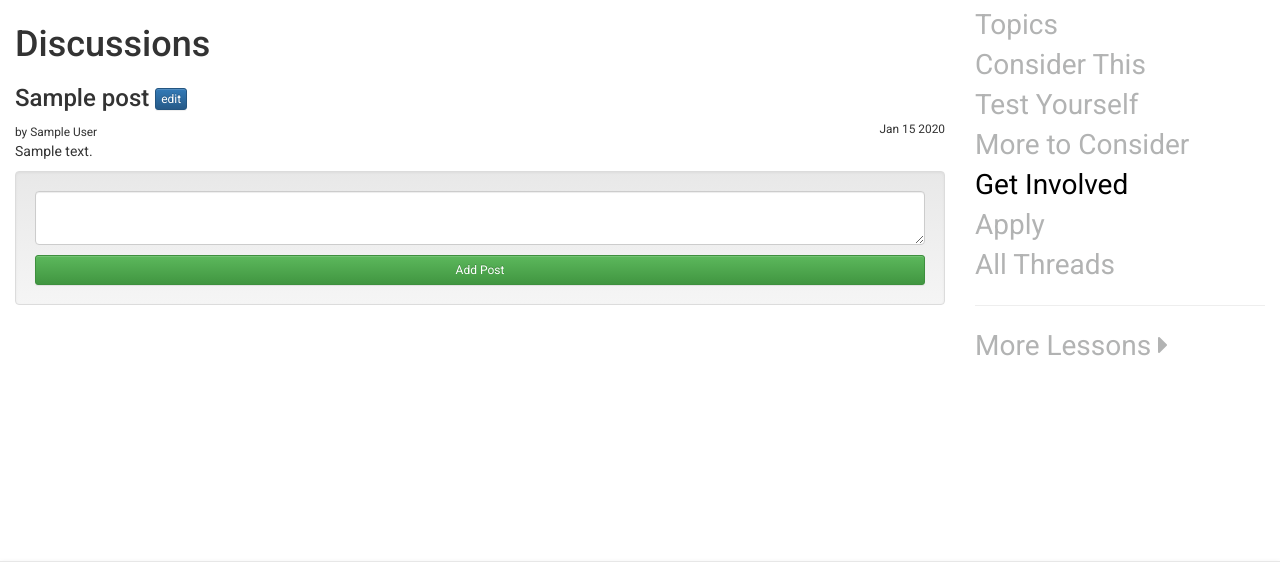
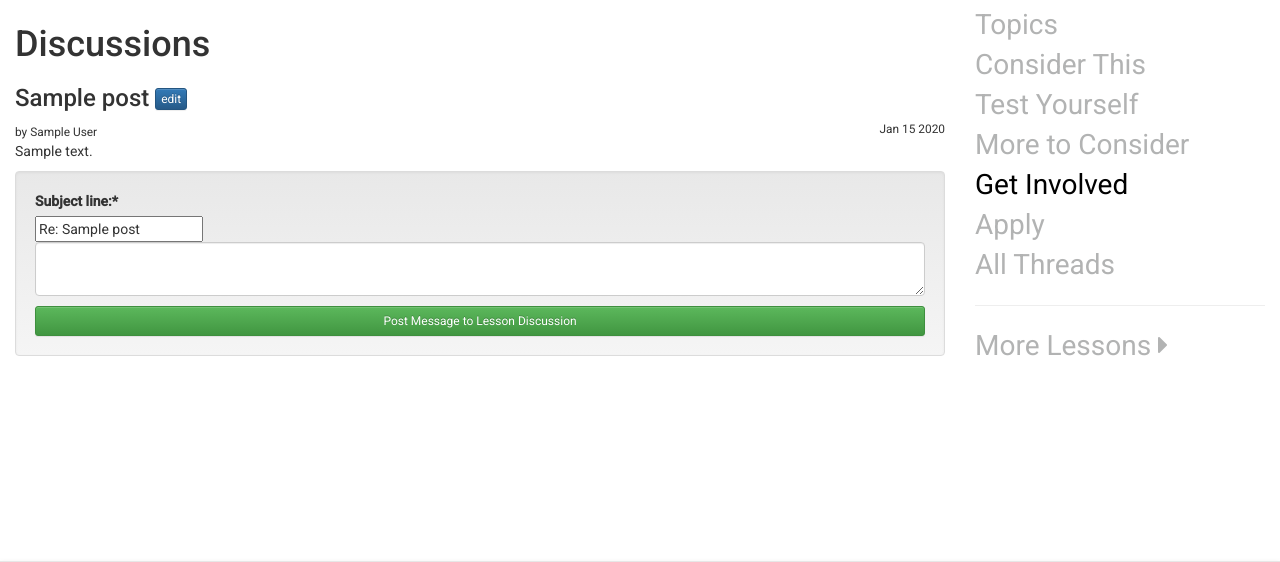
Before and after one commit to richmedina/nflrc-blwl-dev, a Django app: page /discussions/1/ in a window 1280 px wide. Shown: the part 168-730 px from the top of the page. Run offline with Django 3.2, Linux system fonts and the light colour scheme; a user stored in the database is signed in; data comes from the database, SQL or seed files in the repository; tables that the repository leaves empty hold one stand-in row (values such as "Sample post"); parts of the project's set-up code (start-up, migrations or seed data) failed here and were passed over; some libraries are stand-ins or nearby versions.

Commit message:
discussions adjustments

```diff
--- a/discussions/forms.py
+++ b/discussions/forms.py
@@ -12,7 +12,7 @@ class PostForm(forms.ModelForm):
             'creator': forms.HiddenInput(),
             'parent_post': forms.HiddenInput(),
         }
-        labels = { 'text': 'Message Text...'}
+        labels = { 'text': 'Message Text...', 'subject': 'Subject line...'}
 
 
 class PostReplyForm(forms.ModelForm):
@@ -21,6 +21,17 @@ class PostReplyForm(forms.ModelForm):
         fields = ['subject', 'text', 'creator', 'parent_post']
         widgets = {
             'text': forms.Textarea(attrs={'rows': 2, 'cols': '100%', 'class': 'form-control discussion-editor'}),
+            'creator': forms.HiddenInput(),
+            'parent_post': forms.HiddenInput(),
+        }
+        labels = { 'text': '', 'subject': 'Subject line:'}
+
+class PostSubthreadReplyForm(forms.ModelForm):
+    class Meta:
+        model = Post
+        fields = ['subject', 'text', 'creator', 'parent_post']
+        widgets = {
+            'text': forms.Textarea(attrs={'rows': 2, 'cols': '80', 'class': 'form-control '}),
             'subject': forms.HiddenInput(),
             'creator': forms.HiddenInput(),
             'parent_post': forms.HiddenInput(),
--- a/discussions/models.py
+++ b/discussions/models.py
@@ -15,14 +15,14 @@ class Post(TimeStampedModel):
     deleted = models.BooleanField(default=False)
     slug = models.SlugField(null=True, blank=True)
 
-    def get_reply_form(self):
-        from .forms import PostReplyForm
+    def get_reply_form(self, creator_init=None):
+        from .forms import PostSubthreadReplyForm
         initial_post_reply_data = {}
 
-        # initial_post_reply_data['creator'] = self.request.user
+        initial_post_reply_data['creator'] = creator_init
         initial_post_reply_data['subject'] = 'Re: %s'% self.subject
         initial_post_reply_data['parent_post'] = self.id
-        return PostReplyForm(initial=initial_post_reply_data)
+        return PostSubthreadReplyForm(initial=initial_post_reply_data)
 
     def save(self, *args, **kwargs):
         self.slug = slugify(unicode(self.subject))
--- a/discussions/views.py
+++ b/discussions/views.py
@@ -69,18 +69,26 @@ class DiscussionView(LoginRequiredMixin, HonorCodeRequired, DetailView):
         replies = thread_post.replies.all().filter(deleted=False).order_by('-created')
         new_replies = replies.filter(modified__gt = logger.modified)
 
+        """ [(post_obj, post_form, [post_replies])]"""
+        reply_list = []
+        for i in replies:
+            thread_reply = (i, i.get_reply_form(creator_init=self.request.user), i.replies.all().filter(deleted=False).order_by('-created'))
+            reply_list.append(thread_reply)
+
 
         initial_post_data['subject'] = 'Re: %s'% thread_post.subject
         initial_post_data['parent_post'] = thread_post.id
         form = PostReplyForm(initial=initial_post_data)
 
+        context['module_lessons'] = lesson.module.lessons.all()
+        context['lesson'] = lesson
+
         context['thread'] = thread_post
         context['thread_list'] = Post.objects.filter(parent_post=None).order_by('created')
-        context['lesson'] = lesson
-        context['replies'] = replies
+
+        context['replies'] = reply_list
         context['new_replies'] = new_replies
         context['postform'] = form
-        context['module_lessons'] = lesson.module.lessons.all()
 
         logger.save()
         return context
@@ -102,15 +110,21 @@ class PostUpdateView(LoginRequiredMixin, HonorCodeRequired, CsrfExemptMixin, Upd
         return form_class
 
     def get_success_url(self):
-        if self.get_object().parent_post:
-            return reverse('discussion_select', args=[str(self.get_object().parent_post.id)])
-        return reverse('discussion_select', args=[str(self.get_object().id)])
+        current = self.get_object()
+        parent = current.parent_post
+
+        if parent:
+            if parent.parent_post:  # subthread. make sure to display master thread
+                return reverse('discussion_select', args=[str(parent.parent_post.id)])
+            return reverse('discussion_select', args=[str(parent.id)])
+        return reverse('discussion_select', args=[str(current.id)])
 
 
 class PostCreateView(LoginRequiredMixin, HonorCodeRequired, CsrfExemptMixin, JSONResponseMixin, AjaxResponseMixin, CreateView):
     model = Post
     template_name = 'discussions.html'
     form_class= PostReplyForm
+
 
     def post_ajax(self, request, *args, **kwargs):
         postform = PostReplyForm(request.POST)
--- a/static/js/discussions.js
+++ b/static/js/discussions.js
@@ -42,7 +42,7 @@ jQuery(function($) {
         tinymce.triggerSave();
         /* **** */
 
-        if ($("#id_text").val() === "") {
+        if ($(this).find("#id_text").val() === "") {
             return;
         }
 
--- a/templates/discussions.html
+++ b/templates/discussions.html
@@ -30,10 +30,11 @@
 	<!-- thread post form -->
 	    <div class="well">
 	        <form id="{{thread.id}}-postform" class="postform" action="{% url 'create_post'%}" method="post" data-reply_target="{{thread.id}}-replies">{% csrf_token %}
+
 	            {{ postform|crispy }}
 	            <p></p>
 
-	            <div style="text-align: right"><input id="post_submit_btn" type="submit" class="btn btn-success btn-sm btn-block" value="Add Post"/></div>
+	            <div style="text-align: right"><input id="post_submit_btn" type="submit" class="btn btn-success btn-sm btn-block" value="Post Message to Lesson Discussion"/></div>
 
 
 	        </form>
@@ -41,58 +42,84 @@
 
 	<!-- thread replies -->
 	    <dl id="{{thread.id}}-replies" class="reply-block">
+
+
 	    {% for j in replies  %}
-		    <div id="post_{{j.id}}" class="well" style="margin-left: 30px; {% if j in new_replies %} background-color: #FFCC99 {% endif %}">
+		    <div id="post_{{j.0.id}}" class="well" style="margin-left: 30px; {% if j.0 in new_replies %} background-color: #FFCC99 {% endif %}">
 		    	<dt>
+		    		<h6>
+			    		{% if user.is_staff or user == j.0.creator %}
+				    			<form class="post_delete" method="post" data-reply-target="post_{{j.0.id}}" action="{% url 'delete_post' %}">{% csrf_token %}
+				    				<input type="hidden" name="post" value="{{ j.0.id }}"/>
+				    				<small><input type="submit" class="btn btn-xs pull-right" title="Delete this post?" value="remove"/></small>
+				    			</form>
+			    		{% endif %}
+			    		{{ j.0.modified|date:"M j Y" }}
+		    			<small> by {% if user == j.0.creator %}me{% else %}{{ j.0.creator.first_name }} {{ j.0.creator.last_name }} {% endif %}</small>
+		    			{% if user.is_staff or user == j.0.creator %} <a href="{% url 'edit_post' j.0.id %}" class=" btn btn-xs">edit</a> {% endif %}
+		    		</h6>
 
-		    		{{ j.subject }}
+		    		<p class="clearfix">
+		    			{{ j.0.subject }}
+		    		</p>
 
-		    		{% if user.is_staff or user == j.creator %}<small style="float: right">&nbsp;<a href="{% url 'edit_post' j.id %}" class="btn btn-primary btn-xs">edit</a>&nbsp;</small>{% endif %}
-		    		<small class="pull-right"> {{ j.modified|date:"M j Y" }} </small>
-		    		<br><small> by {% if user == j.creator %}me{% else %}{{ j.creator.first_name }} {{ j.creator.last_name }} {% endif %}</small>
+
 		    	</dt>
-		    	<dd>{{ j.text | safe }}</dd>
-		    	<div style="text-align: right">
-	    			{% if user.is_staff or user == j.creator %}
-		    			<form class="post_delete" method="post" data-reply-target="post_{{j.id}}" action="{% url 'delete_post' %}">{% csrf_token %}
-		    				<input type="hidden" name="post" value="{{ j.id }}"/>
-		    				<input type="submit" class="btn btn-xs btn-yield" title="Delete this post?" value="remove"/>
-		    			</form>
-	    			{% endif %}
 
-{% comment %}
-	    			{% if not j.parent.parent %}
-						<form id="{{j.id}}-postform" class="postform" action="{% url 'create_post'%}" method="post" data-reply_target="{{j.id}}-replies">{% csrf_token %}
-							{% with f=j.get_reply_form %}
-								{% for a in f.fields.hidden %}
-									{{ a }}
-								{% endfor %}
-								{% for b in f %}
-									{{ b }}
-								{% endfor %}
+		    	<dd>{{ j.0.text | safe }}</dd>
 
-	            			{% endwith %}
-	            			<p></p>
-	            			<div style="text-align: right"><input id="post_submit_btn" type="submit" class="btn btn-success btn-sm btn-block" value="reply"/></div>
+	    		<p></p>
+
+	<!-- subthread replies -->
+
+	    		<div>
+	<!-- display subreply form if current reply is not grandchild of thread -->
+	    			{% if not j.0.parent.parent %}
+						<form id="{{j.0.id}}-postform" class="postform" style="margin-left: 30px;" action="{% url 'create_post'%}" method="post" data-reply_target="{{j.0.id}}-replies">{% csrf_token %}
+
+							<h6><input id="post_{{j.0.id}}_reply_btn" type="submit" class="btn btn-success btn-xs" value="reply"/> to {{ j.0.subject }} by {{ j.0.creator }} </h6>
+							{{ j.1|crispy }}
 	        			</form>
 	    			{% endif %}
 
-	    			<dl id="{{j.id}}-replies" class="reply-block">
-	    			{% for k in j.replies.all  %}
-				    	<dt>
 
-				    		{{ k.subject }}
+	<!-- subthread replies -->
 
-				    		{% if user.is_staff or user == k.creator %}<small style="float: right">&nbsp;<a href="{% url 'edit_post' k.id %}" class="btn btn-primary btn-xs">edit</a>&nbsp;</small>{% endif %}
-				    		<small class="pull-right"> {{ k.modified|date:"M j Y" }} </small>
-				    		<br><small> by {% if user == k.creator %}me{% else %}{{ k.creator.first_name }} {{ k.creator.last_name }} {% endif %}</small>
-				    	</dt>
-				    	<dd>{{ k.text | safe }}</dd>
+	    			<dl id="{{j.0.id}}-replies" class="reply-block" style="margin-left: 30px;">
+	    			<h6>Replies to {{ j.0.subject }} by {{ j.0.creator }} </h6>
+	    			{% for k in j.2  %}
+
+	    				<div id="post_{{k.id}}" class="well">
+					    	<dt>
+					    		<h6>
+
+
+						    		{% if user.is_staff or user == k.creator %}
+
+							    			<form class="post_delete" method="post" data-reply-target="post_{{k.id}}" action="{% url 'delete_post' %}">{% csrf_token %}
+							    				<input type="hidden" name="post" value="{{ k.id }}"/>
+							    				<small><input type="submit" class="btn btn-xs pull-right" title="Delete this post?" value="remove"/></small>
+							    			</form>
+
+			    					{% endif %}
+			    					{{ k.modified|date:"M j Y" }}
+			    					<small> by {% if user == k.creator %}me{% else %}{{ k.creator.first_name }} {{ k.creator.last_name }} {% endif %}</small>
+		    						{% if user.is_staff or user == k.creator %} <a href="{% url 'edit_post' k.id %}" class="pull btn btn-xs">edit</a> {% endif %}
+			    				</h6>
+
+			    				<p>
+
+
+		    					</p>
+					    	</dt>
+
+					    	<dd>{{ k.text | safe }}</dd>
+				    	</div>
 			    	{% endfor %}
 	    			</dl>
-{% endcomment %}
-		    	</div>
-		    </div>
+
+		    	</div><!-- End posts to subthread -->
+		    </div> <!-- End posts to thread -->
 	    {% endfor %}
 		</dl>
 
```
